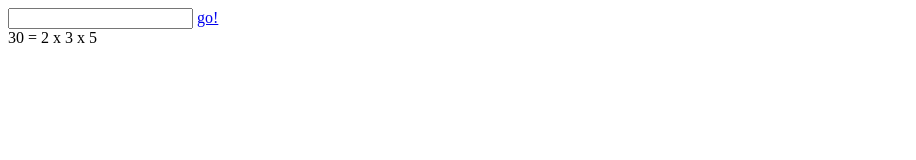
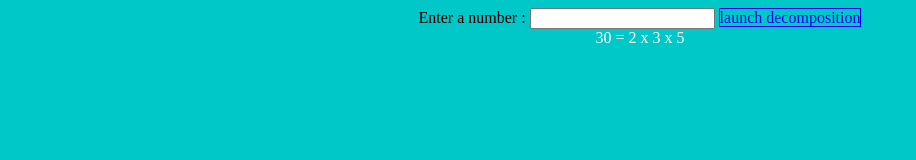
Before and after one commit to ericminio/prime-factors-javascript, a website: page public/index.html in a window 1280 px wide. Shown: the whole page, without its empty margins (0-916 px from the left). Drawn offline with Linux system fonts and the light colour scheme.

Commit message:
colors :)

```diff
--- /dev/null
+++ b/public/css/main.css
@@ -0,0 +1,14 @@
+body {
+	background : rgb(0, 200, 200);
+	text-align : center;
+}
+
+#decompose {
+	text-decoration: none;
+	border-style: solid;
+	border-width: 1px;
+}
+
+#decomposition {
+	color : white;
+}
--- a/public/index.html
+++ b/public/index.html
@@ -2,13 +2,15 @@
 <html>
 <head>
 	<title>Prime factors decomposer</title>
+	<link rel="stylesheet" type="text/css" href="css/main.css">
 	<script src="js/lib/jquery-1.9.0.min.js"></script>
 	<script src="js/primeFactors.js"></script>
 	<script src="js/listener.js"></script>
 </head>
 <body>
+	<label id="invitation">Enter a number :</label>
 	<input id="number" />
-	<a id="decompose" onclick="decompose();" href="#" >go!</a>
+	<a id="decompose" onclick="decompose();" href="#" >launch decomposition</a>
 	<div id="decomposition">30 = 2 x 3 x 5</div>
 </body>
 </html>
```
Also changed, not shown: test/index.spec.js (+9 -2 lines).
